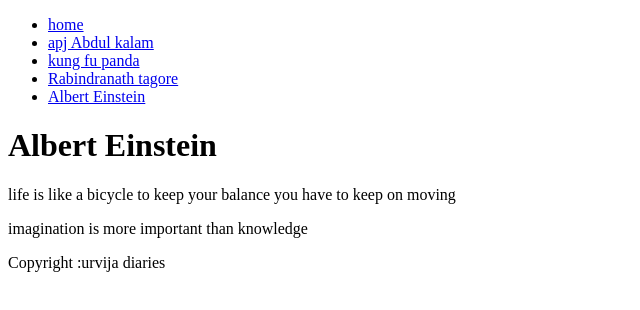
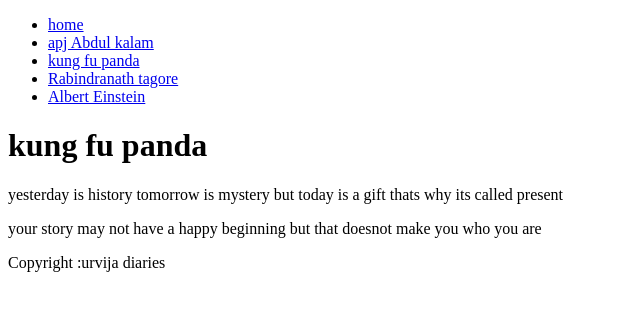
Before and after one commit to roshniharinkhede/LIFE-QUOTES, a plain HTML site: page kung fu panda.html in a window 1280 px wide. Shown: the whole page, without its empty margins (0-640 px from the left). Drawn offline with Linux system fonts and the light colour scheme.

Commit message:
Rename kung fu panda.txt to kung fu panda.html

```diff
--- a/Albert Einstein.html
+++ b/kung fu panda.html
@@ -1,7 +1,7 @@
 <!DOCTYPE html>
 <html>
  <head>
-<title>life quotes101|home</title>
+<title>life quotes101|kung fu panda</title>
 </head>
 <body>
  <header>
@@ -18,14 +18,11 @@
 
 
 <main>
-<div>
-<div>
-<h1> Albert Einstein</h1>
-<p>life is like a bicycle to keep your balance you have to keep on moving</p>
-<p>imagination is more important than knowledge</p>
-<a href="Albert Einstein"></a>
-</div>
-</div>
+
+<h1>kung fu panda</h1>
+<p>yesterday is history tomorrow is mystery but today is a gift thats why its called present</p>
+<p>your story may not have a happy beginning but that doesnot make you who you are</p>
+
 
 <footer>
 <p>Copyright :urvija diaries</p>
```
